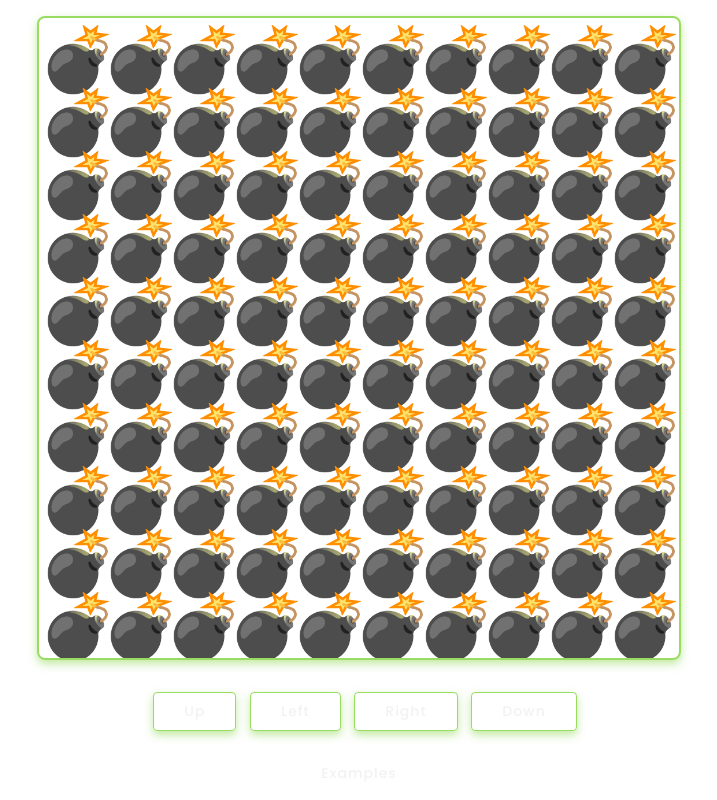
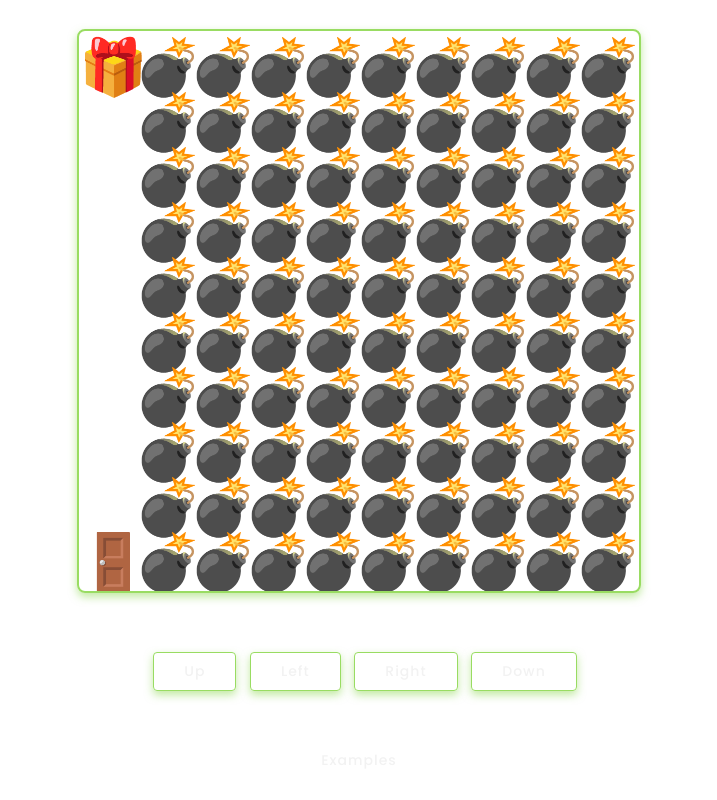
Before and after one commit to jhoxar/Buscaminas, a plain HTML site: page Buscaminas/index.html in a window 1280 px wide. Shown: the whole page, without its empty margins (281-998 px from the left). Drawn offline with Linux system fonts and the light colour scheme.

Commit message:
Refactor code for to fill out game map with array methods

```diff
--- a/Buscaminas/game.js
+++ b/Buscaminas/game.js
@@ -1,62 +1,63 @@
 console.log(maps)
 const d = document;
-window.addEventListener('load',startGame )
-
-/*Se accede al elemento canvas*/
+window.addEventListener('load', setCanvasSize )
+window.addEventListener('resize', setCanvasSize)
 const canvas = d.querySelector('#canvas')
-/*se accede al contexto canvas para poder acceder a los metodos que tiene canvas. */
 const game = canvas.getContext('2d')
+let canvasSize;
+let elementSize;
 
 function startGame(){
 
-    let canvasSize;
+    elementSize = (canvasSize / 10)  - 1
+
+    game.font = elementSize + 'px Verdana'
+    game.textAlign = "start"
+
+    const map = maps[0]
+    const mapRows = map.trim().split('\n')
+    const mapRowCols = mapRows.map(row => row.trim().split(''))
+
+    console.log({
+    mapRows,
+    mapRowCols
+    })
+
+   mapRowCols.forEach((row, rowI)=>{
+    row.forEach((col, colI)=>{
+        const emoji = emojis[col]
+        const posX = elementSize *(colI)
+        const posY = elementSize *(rowI + 1)
+        game.fillText(emoji, posX , posY)
+
+        console.log({row, rowI})
+        console.log({col, colI})
+    })
+   })
+
+
+    /* for(let row = 0 ; row <=10; row++){
+        for(let col = 0 ; col <10; col++)
+        game.fillText(emojis[mapRowCols[row][col]], elementSize * col   , elementSize * row + 50 )
+
+    } */
+
+    console.log({canvasSize, elementSize})
+    console.log(window.innerHeight)
+    console.log(window.innerWidth)
+}
+
+function setCanvasSize(){
 
     if(window.innerWidth > window.innerHeight){
-        canvasSize = window.innerHeight * 0.8
+        canvasSize = window.innerHeight * 0.7
     }else{
-        canvasSize = window.innerWidth * 0.8
+        canvasSize = window.innerWidth * 0.7
     }
 
     canvas.setAttribute('width', canvasSize)
     canvas.setAttribute('height', canvasSize)
 
-    const elementSize = (canvasSize / 10)  - 1
-
-    game.font = elementSize + 'px Verdana'
-    game.textAlign = ""
-
-
-
-   /*  for(let i=0; i<10; i++){
-        for(let z=1 ; z<11; z++)
-
-
-    } */
-
-    for(let i = 0 ; i<10; i++){
-        for(let z = 1 ; z<=10; z++)
-        game.fillText(emojis['X'], elementSize * i  , elementSize * z )
-
-    }
-
-
-    console.log({canvasSize, elementSize})
-
-
-
-    console.log(window.innerHeight)
-    console.log(window.innerWidth)
-
-
-    //game.fillRect(0,0,100,100)
-    //game.clearRect(50,0,50,50)
-    //game.clearRect(0,50,50,50)
-    //game.clearRect(0,0,50,100)
-    //game.clearRect(50,0,50,100)
-
-    /* game.fillStyle = 'red'
-    game.font= '30px verdana'
-    game.textAlign = 'center'
-    game.fillText('Dreamer', 50 , 50) */
+    startGame()
 
 }
```
Also changed, not shown: Buscaminas/index.html (+1 -0 lines).
